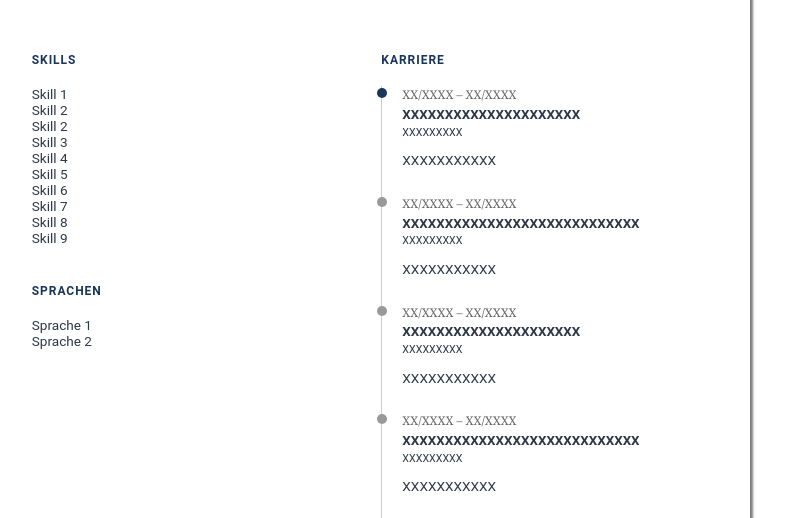
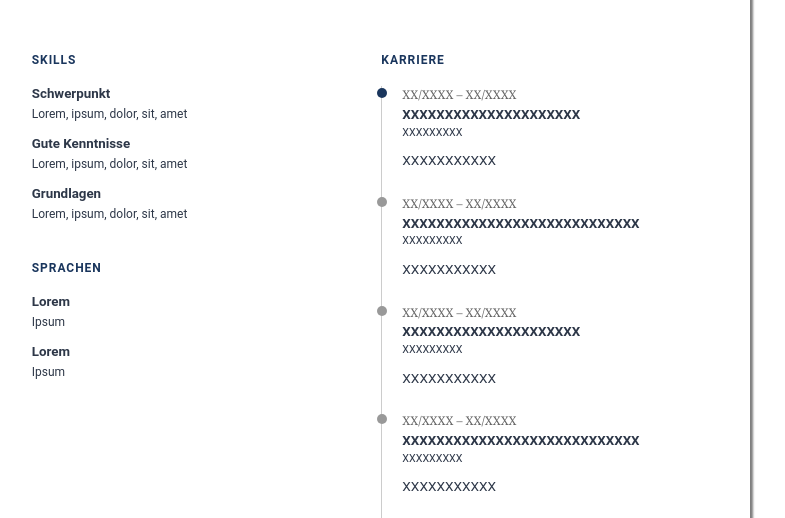
Before and after one commit to codePenta/DigitalResume, a website: page index.html in a window 1280 px wide. Shown: the part 230-748 px from the top of the page, without its empty margins (287-1072 px from the left). Drawn offline with Linux system fonts and the light colour scheme.

Commit message:
chore: Updated public resume

```diff
--- a/index.html
+++ b/index.html
@@ -153,93 +153,32 @@
 				<div id="personal">
 					<section id="skills">
 						<p class="section-label">Skills</p>
-						<div class="skill-list">
-							<div class="skill-item">
-								<span class="skill-name">Skill 1</span>
-								<div class="skill-track">
-									<div class="skill-fill" style="width: 90%"></div>
-								</div>
-							</div>
-							<div class="skill-item">
-								<span class="skill-name">Skill 2</span>
-								<div class="skill-track">
-									<div class="skill-fill" style="width: 85%"></div>
-								</div>
-							</div>
 
-							<div class="skill-item">
-								<span class="skill-name">Skill 2</span>
-								<div class="skill-track">
-									<div class="skill-fill" style="width: 70%"></div>
-								</div>
-							</div>
+						<div class="skill-group">
+							<p class="skill-level">Schwerpunkt</p>
+							<p class="skill-tags">Lorem, ipsum, dolor, sit, amet</p>
+						</div>
 
-							<div class="skill-item">
-								<span class="skill-name">Skill 3</span>
-								<div class="skill-track">
-									<div class="skill-fill" style="width: 70%"></div>
-								</div>
-							</div>
+						<div class="skill-group">
+							<p class="skill-level">Gute Kenntnisse</p>
+							<p class="skill-tags">Lorem, ipsum, dolor, sit, amet</p>
+						</div>
 
-							<div class="skill-item">
-								<span class="skill-name">Skill 4</span>
-								<div class="skill-track">
-									<div class="skill-fill" style="width: 70%"></div>
-								</div>
-							</div>
-
-							<div class="skill-item">
-								<span class="skill-name">Skill 5</span>
-								<div class="skill-track">
-									<div class="skill-fill" style="width: 70%"></div>
-								</div>
-							</div>
-
-							<div class="skill-item">
-								<span class="skill-name">Skill 6</span>
-								<div class="skill-track">
-									<div class="skill-fill" style="width: 60%"></div>
-								</div>
-							</div>
-
-							<div class="skill-item">
-								<span class="skill-name">Skill 7</span>
-								<div class="skill-track">
-									<div class="skill-fill" style="width: 60%"></div>
-								</div>
-							</div>
-
-							<div class="skill-item">
-								<span class="skill-name">Skill 8</span>
-								<div class="skill-track">
-									<div class="skill-fill" style="width: 60%"></div>
-								</div>
-							</div>
-
-							<div class="skill-item">
-								<span class="skill-name">Skill 9</span>
-								<div class="skill-track">
-									<div class="skill-fill" style="width: 55%"></div>
-								</div>
-							</div>
+						<div class="skill-group">
+							<p class="skill-level">Grundlagen</p>
+							<p class="skill-tags">Lorem, ipsum, dolor, sit, amet</p>
 						</div>
 					</section>
 
 					<section id="languages">
 						<p class="section-label">Sprachen</p>
-						<div class="skill-list">
-							<div class="skill-item">
-								<span class="skill-name">Sprache 1</span>
-								<div class="skill-track">
-									<div class="skill-fill" style="width: 100%"></div>
-								</div>
-							</div>
-							<div class="skill-item">
-								<span class="skill-name">Sprache 2</span>
-								<div class="skill-track">
-									<div class="skill-fill" style="width: 80%"></div>
-								</div>
-							</div>
+						<div class="skill-group">
+							<p class="skill-level">Lorem</p>
+							<p class="skill-tags">Ipsum</p>
+						</div>
+						<div class="skill-group">
+							<p class="skill-level">Lorem</p>
+							<p class="skill-tags">Ipsum</p>
 						</div>
 					</section>
 				</div>
@@ -248,7 +187,7 @@
 					<p class="section-label">Karriere</p>
 					<div id="timeline">
 						<ol class="timeline-list">
-							<li class="timeline-item current">
+							<li class="timeline-item latest">
 								<time class="timeline-date">XX/XXXX – XX/XXXX</time>
 								<p class="timeline-title">XXXXXXXXXXXXXXXXXXXXX</p>
 								<p class="timeline-org">XXXXXXXXX</p>
--- a/style.css
+++ b/style.css
@@ -226,7 +226,7 @@ header {
     background: var(--dot-past);
 }
 
-.timeline-item.current::before {
+.timeline-item.latest::before {
     background: var(--dot-current);
 }
 
```
